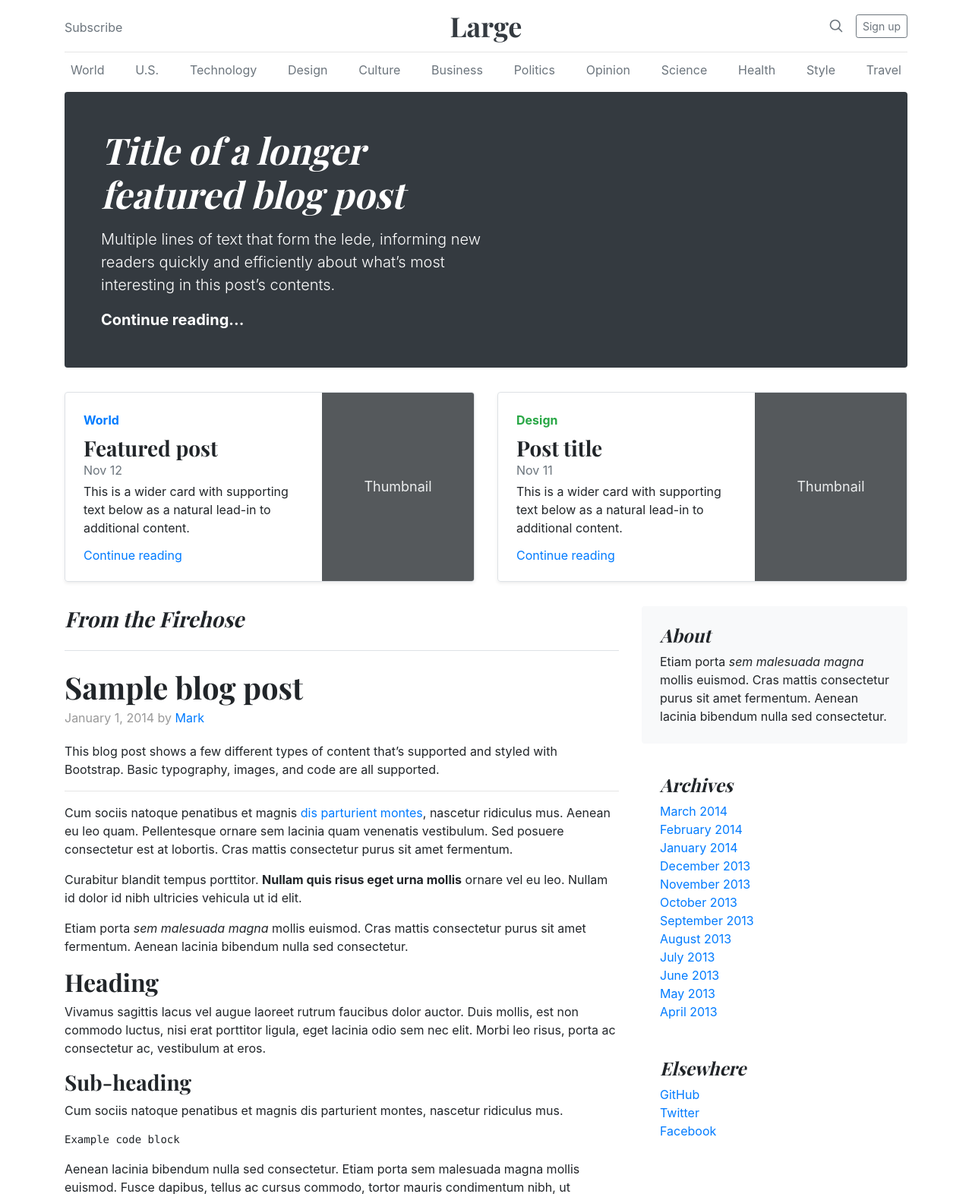
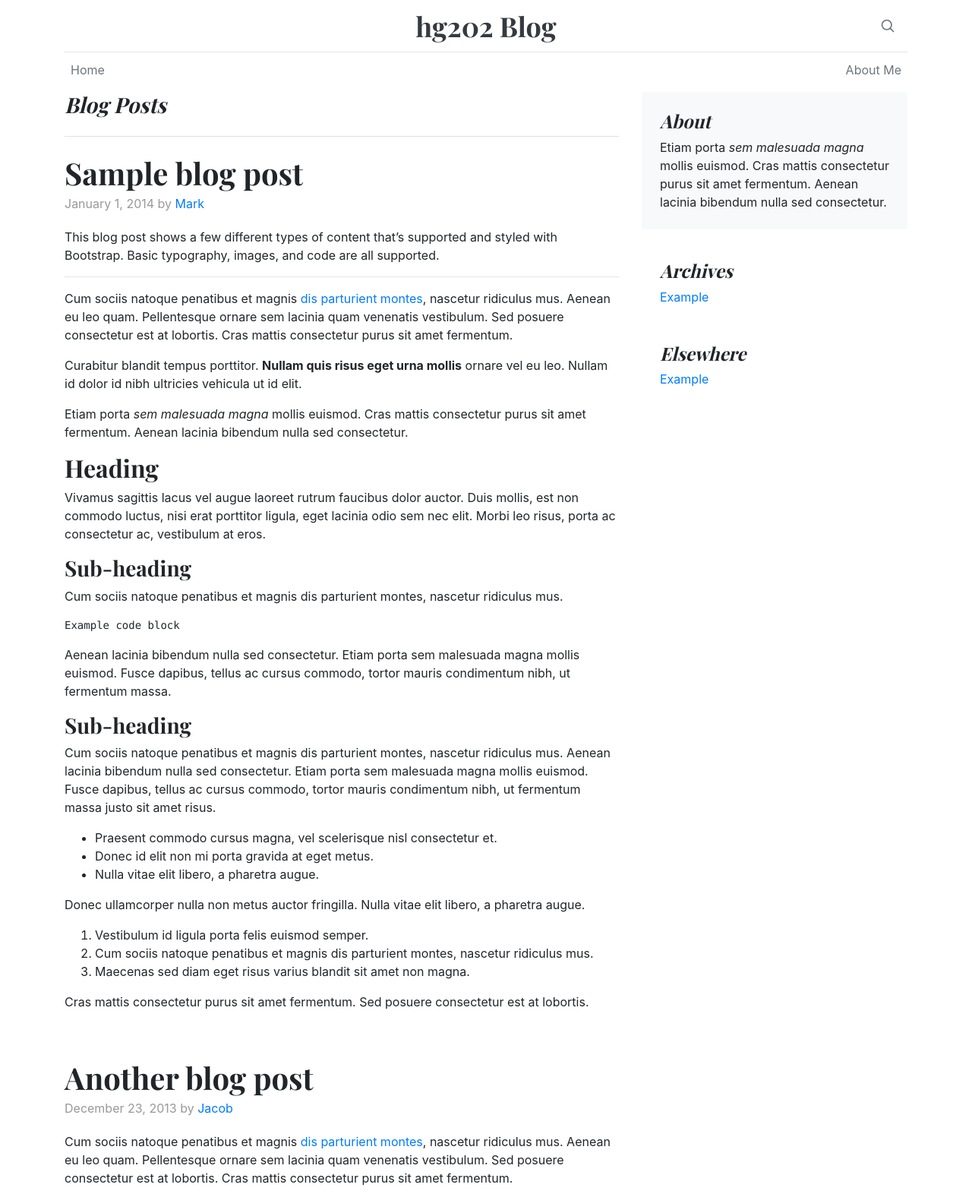
Before and after one commit to hydroArgentum/hydroArgentum.github.io, a plain HTML site: page index.html in a window 1280 px wide. Shown: the top 1572 px of the page at 76% size. Drawn offline with nearby package versions, Linux system fonts and the light colour scheme.

Commit message:
Cut Down
Remove all the elements that we won't ever need and cut down the examples for some of the elements that we will need.

```diff
--- a/index.html
+++ b/index.html
@@ -39,74 +39,23 @@
   <header class="blog-header py-3">
     <div class="row flex-nowrap justify-content-between align-items-center">
       <div class="col-4 pt-1">
-        <a class="text-muted" href="#">Subscribe</a>
       </div>
       <div class="col-4 text-center">
-        <a class="blog-header-logo text-dark" href="#">Large</a>
+        <a class="blog-header-logo text-dark" href="#">hg202 Blog</a>
       </div>
       <div class="col-4 d-flex justify-content-end align-items-center">
         <a class="text-muted" href="#" aria-label="Search">
           <svg xmlns="http://www.w3.org/2000/svg" width="20" height="20" fill="none" stroke="currentColor" stroke-linecap="round" stroke-linejoin="round" stroke-width="2" class="mx-3" role="img" viewBox="0 0 24 24" focusable="false"><title>Search</title><circle cx="10.5" cy="10.5" r="7.5"/><path d="M21 21l-5.2-5.2"/></svg>
         </a>
-        <a class="btn btn-sm btn-outline-secondary" href="#">Sign up</a>
       </div>
     </div>
   </header>
 
   <div class="nav-scroller py-1 mb-2">
     <nav class="nav d-flex justify-content-between">
-      <a class="p-2 text-muted" href="#">World</a>
-      <a class="p-2 text-muted" href="#">U.S.</a>
-      <a class="p-2 text-muted" href="#">Technology</a>
-      <a class="p-2 text-muted" href="#">Design</a>
-      <a class="p-2 text-muted" href="#">Culture</a>
-      <a class="p-2 text-muted" href="#">Business</a>
-      <a class="p-2 text-muted" href="#">Politics</a>
-      <a class="p-2 text-muted" href="#">Opinion</a>
-      <a class="p-2 text-muted" href="#">Science</a>
-      <a class="p-2 text-muted" href="#">Health</a>
-      <a class="p-2 text-muted" href="#">Style</a>
-      <a class="p-2 text-muted" href="#">Travel</a>
+      <a class="p-2 text-muted" href="#">Home</a>
+      <a class="p-2 text-muted" href="#">About Me</a>
     </nav>
-  </div>
-
-  <div class="jumbotron p-4 p-md-5 text-white rounded bg-dark">
-    <div class="col-md-6 px-0">
-      <h1 class="display-4 font-italic">Title of a longer featured blog post</h1>
-      <p class="lead my-3">Multiple lines of text that form the lede, informing new readers quickly and efficiently about what’s most interesting in this post’s contents.</p>
-      <p class="lead mb-0"><a href="#" class="text-white font-weight-bold">Continue reading...</a></p>
-    </div>
-  </div>
-
-  <div class="row mb-2">
-    <div class="col-md-6">
-      <div class="row no-gutters border rounded overflow-hidden flex-md-row mb-4 shadow-sm h-md-250 position-relative">
-        <div class="col p-4 d-flex flex-column position-static">
-          <strong class="d-inline-block mb-2 text-primary">World</strong>
-          <h3 class="mb-0">Featured post</h3>
-          <div class="mb-1 text-muted">Nov 12</div>
-          <p class="card-text mb-auto">This is a wider card with supporting text below as a natural lead-in to additional content.</p>
-          <a href="#" class="stretched-link">Continue reading</a>
-        </div>
-        <div class="col-auto d-none d-lg-block">
-          <svg class="bd-placeholder-img" width="200" height="250" xmlns="http://www.w3.org/2000/svg" preserveAspectRatio="xMidYMid slice" focusable="false" role="img" aria-label="Placeholder: Thumbnail"><title>Placeholder</title><rect width="100%" height="100%" fill="#55595c"/><text x="50%" y="50%" fill="#eceeef" dy=".3em">Thumbnail</text></svg>
-        </div>
-      </div>
-    </div>
-    <div class="col-md-6">
-      <div class="row no-gutters border rounded overflow-hidden flex-md-row mb-4 shadow-sm h-md-250 position-relative">
-        <div class="col p-4 d-flex flex-column position-static">
-          <strong class="d-inline-block mb-2 text-success">Design</strong>
-          <h3 class="mb-0">Post title</h3>
-          <div class="mb-1 text-muted">Nov 11</div>
-          <p class="mb-auto">This is a wider card with supporting text below as a natural lead-in to additional content.</p>
-          <a href="#" class="stretched-link">Continue reading</a>
-        </div>
-        <div class="col-auto d-none d-lg-block">
-          <svg class="bd-placeholder-img" width="200" height="250" xmlns="http://www.w3.org/2000/svg" preserveAspectRatio="xMidYMid slice" focusable="false" role="img" aria-label="Placeholder: Thumbnail"><title>Placeholder</title><rect width="100%" height="100%" fill="#55595c"/><text x="50%" y="50%" fill="#eceeef" dy=".3em">Thumbnail</text></svg>
-        </div>
-      </div>
-    </div>
   </div>
 </div>
 
@@ -114,7 +63,7 @@
   <div class="row">
     <div class="col-md-8 blog-main">
       <h3 class="pb-4 mb-4 font-italic border-bottom">
-        From the Firehose
+        Blog Posts
       </h3>
 
       <div class="blog-post">
@@ -192,27 +141,14 @@
       <div class="p-4">
         <h4 class="font-italic">Archives</h4>
         <ol class="list-unstyled mb-0">
-          <li><a href="#">March 2014</a></li>
-          <li><a href="#">February 2014</a></li>
-          <li><a href="#">January 2014</a></li>
-          <li><a href="#">December 2013</a></li>
-          <li><a href="#">November 2013</a></li>
-          <li><a href="#">October 2013</a></li>
-          <li><a href="#">September 2013</a></li>
-          <li><a href="#">August 2013</a></li>
-          <li><a href="#">July 2013</a></li>
-          <li><a href="#">June 2013</a></li>
-          <li><a href="#">May 2013</a></li>
-          <li><a href="#">April 2013</a></li>
+          <li><a href="#">Example</a></li>
         </ol>
       </div>
 
       <div class="p-4">
         <h4 class="font-italic">Elsewhere</h4>
         <ol class="list-unstyled">
-          <li><a href="#">GitHub</a></li>
-          <li><a href="#">Twitter</a></li>
-          <li><a href="#">Facebook</a></li>
+          <li><a href="#">Example</a></li>
         </ol>
       </div>
     </aside><!-- /.blog-sidebar -->
```
